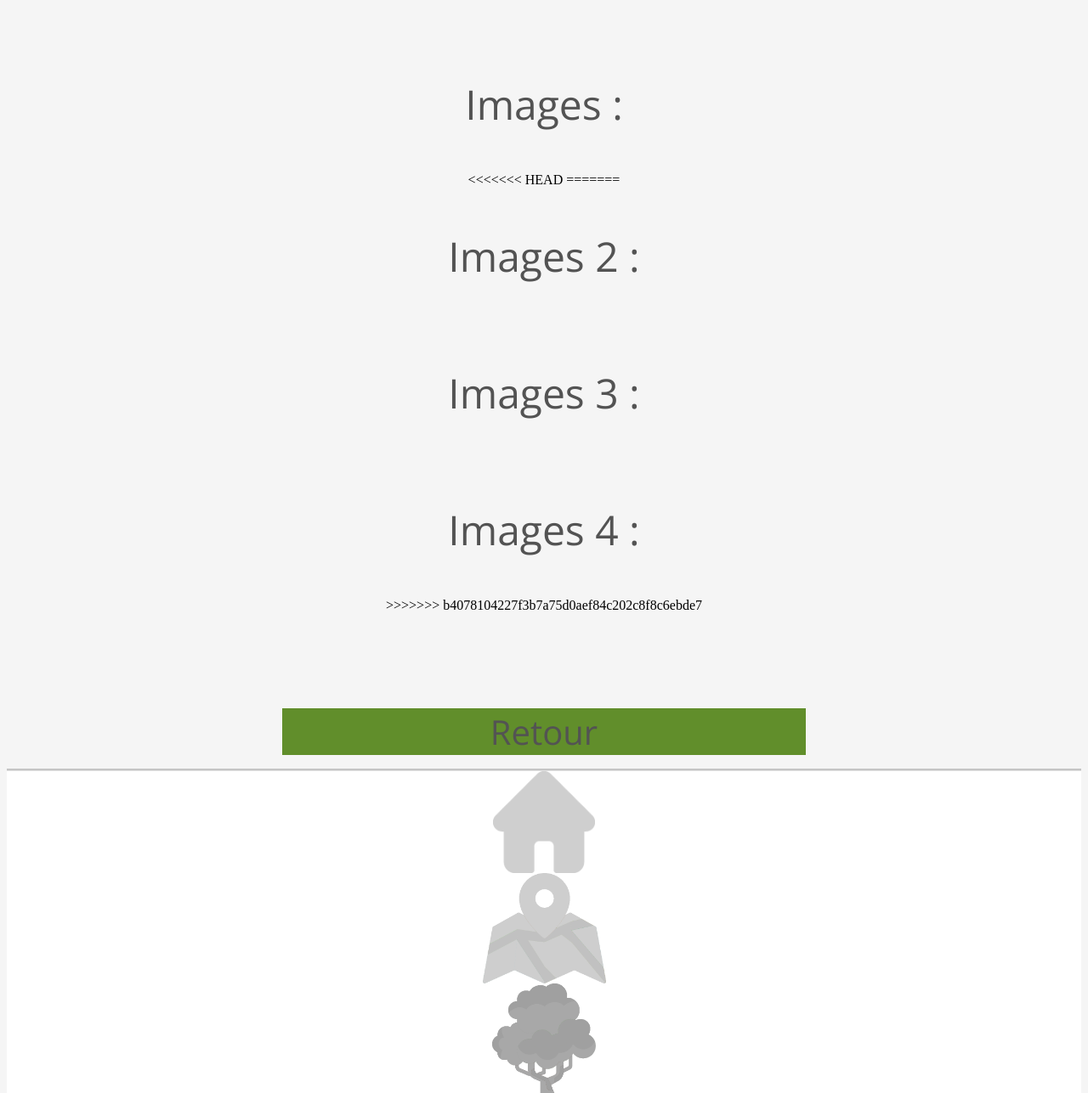
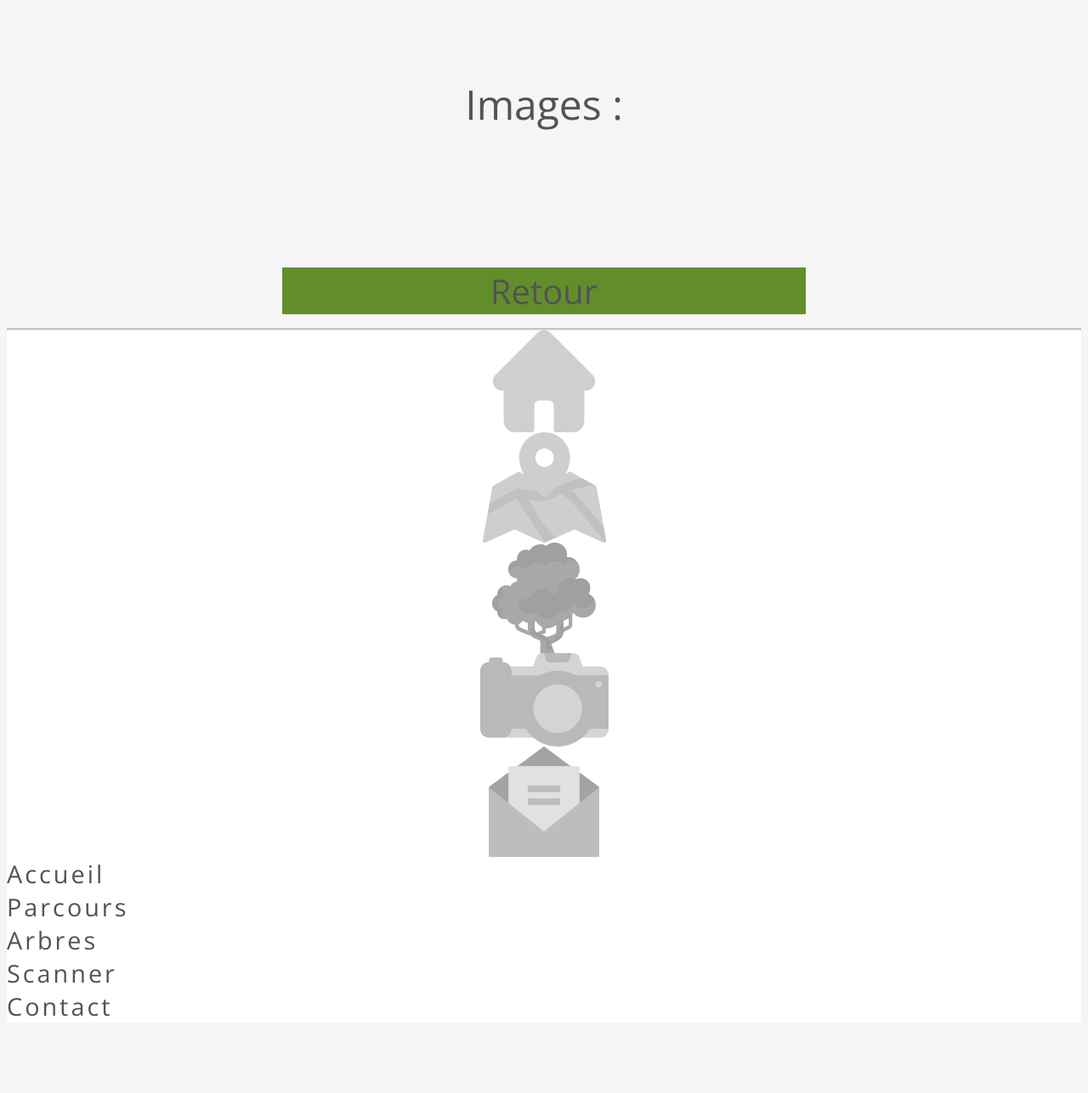
Before and after one commit to alex-pissot/ArBorie, a Symfony app: template templates/trees/show.html.twig in a window 1280 px wide. Shown: the part 885-2172 px from the top of the page at 85% size. After the commit the page ends 2082 px from the top, so only its background shows below. Run offline with Twig, Linux system fonts and the light colour scheme; the template is opened without the code that fills it, so the values that code supplies are empty; some libraries are stand-ins or nearby versions.

Commit message:
fix not null

```diff
--- a/templates/trees/show.html.twig
+++ b/templates/trees/show.html.twig
@@ -13,30 +13,18 @@
                     <p class="tree-info-text">{{ tree.plantingYear }}</p>
                     <p class="tree-info-title pb-2 pt-5">Images :</p>
                     <img src="{{ vich_uploader_asset(tree,'imageFile') }}">
-<<<<<<< HEAD
                     {% if vich_uploader_asset(tree,'imageFile_2') != null %}
                         <p class="tree-info-title pb-2 pt-5">Images 2 :</p>
-                        <img src="{{ vich_uploader_asset(tree,'imageFile_2') }}">
+                        <img class="trees-show-img" src="{{ vich_uploader_asset(tree,'imageFile_2') }}">
                         {% if vich_uploader_asset(tree,'imageFile_3') != null %}
                             <p class="tree-info-title pb-2 pt-5">Images 3 :</p>
-                            <img src="{{ vich_uploader_asset(tree,'imageFile_3') }}">
+                            <img class="trees-show-img" src="{{ vich_uploader_asset(tree,'imageFile_3') }}">
                             {% if vich_uploader_asset(tree,'imageFile_4') != null %}
                                 <p class="tree-info-title pb-2 pt-5">Images 4 :</p>
-                                <img src="{{ vich_uploader_asset(tree,'imageFile_4') }}">
+                                <img class="trees-show-img" src="{{ vich_uploader_asset(tree,'imageFile_4') }}">
                             {% endif %}
                         {% endif %}
                     {% endif %}
-
-
-
-=======
-                    <p class="tree-info-title pb-2 pt-5">Images 2 :</p>
-                    <img class="trees-show-img" src="{{ vich_uploader_asset(tree,'imageFile_2') }}">
-                    <p class="tree-info-title pb-2 pt-5">Images 3 :</p>
-                    <img class="trees-show-img" src="{{ vich_uploader_asset(tree,'imageFile_3') }}">
-                    <p class="tree-info-title pb-2 pt-5">Images 4 :</p>
-                    <img class="trees-show-img" src="{{ vich_uploader_asset(tree,'imageFile_4') }}">
->>>>>>> b4078104227f3b7a75d0aef84c202c8f8c6ebde7
                 </div>
             <a href="{{ path('trees_index') }}" class="btn btn-success tree-info-back">Retour</a>
         </div>
```
